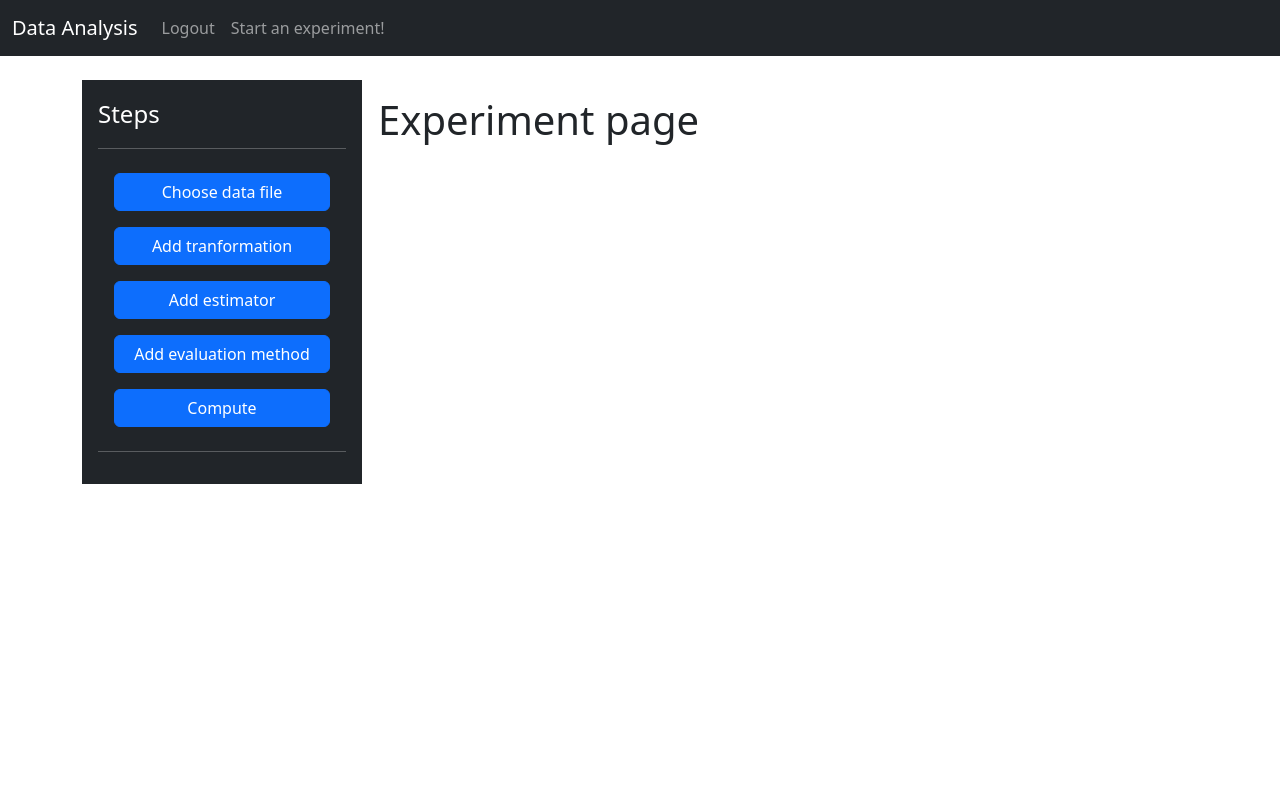
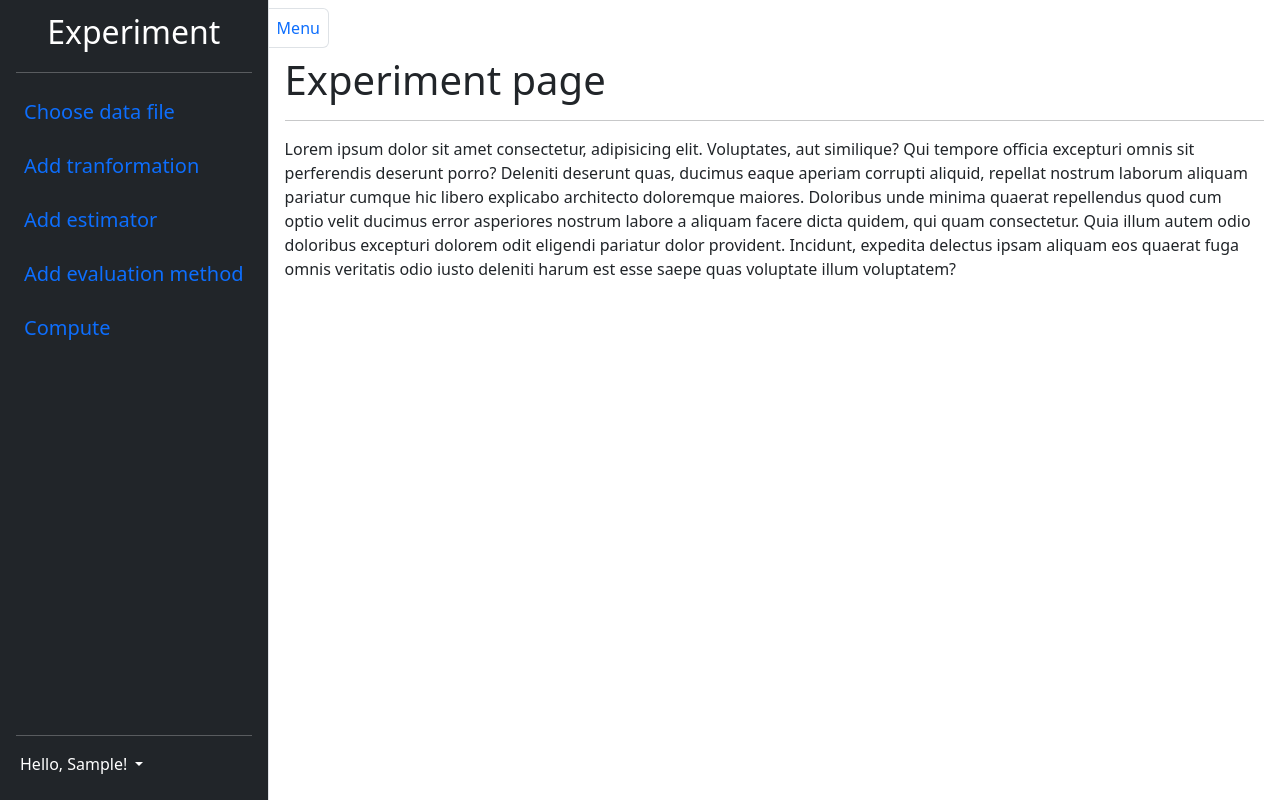
Before and after one commit to juliamrowka/thesis, a Django app: page /experiment/ in a window 1280 px wide. Run offline with Django 4.2, Linux system fonts and the light colour scheme; the visitor is signed in with stand-in values (Sample User, id 1); parts of the project's set-up code (start-up, migrations or seed data) failed here and were passed over.

Commit message:
Change sidebar

```diff
--- /dev/null
+++ b/web_app/experiment/templates/base2.html
@@ -0,0 +1,42 @@
+<!doctype html>
+<html lang="en">
+
+<head>
+    <meta charset="utf-8">
+    <meta name="viewport" content="width=device-width, initial-scale=1">
+    <title>Django CRM</title>
+    <link href="https://cdn.jsdelivr.net/npm/bootstrap@5.3.2/dist/css/bootstrap.min.css" rel="stylesheet"
+        integrity="sha384-T3c6CoIi6uLrA9TneNEoa7RxnatzjcDSCmG1MXxSR1GAsXEV/Dwwykc2MPK8M2HN" crossorigin="anonymous">
+</head>
+
+<body data-new-gr-c-s-check-loaded="14.1139.0" data-gr-ext-installed>
+    <div class="container-fluid">
+        <div class="row flex-nowrap">
+            <div class="col-auto px-0">
+                {% include 'sidebar.html' %}
+            </div>
+            <main class="col px-0 mt-3">
+                <a href="#" data-bs-target="#sidebar" data-bs-toggle="collapse"
+                    class="border border-start-0 rounded-end p-2 text-decoration-none">Menu</a>
+                <div class="col-md-6 offset-md-3">
+                    {% if messages %}
+                    {% for message in messages %}
+                    <div class="alert alert-warning alert-dismissible fade show" role="alert">
+                        {{ message }}
+                        <button type="button" class="btn-close" data-bs-dismiss="alert" aria-label="Close"></button>
+                    </div>
+                    {% endfor %}
+                    {% endif %}
+                </div>
+                {% block content %}
+                {% endblock %}
+            </main>
+        </div>
+    </div>
+
+    <script src="https://cdn.jsdelivr.net/npm/bootstrap@5.3.2/dist/js/bootstrap.bundle.min.js"
+        integrity="sha384-C6RzsynM9kWDrMNeT87bh95OGNyZPhcTNXj1NW7RuBCsyN/o0jlpcV8Qyq46cDfL"
+        crossorigin="anonymous"></script>
+</body>
+
+</html>
--- a/web_app/experiment/templates/experiment.html
+++ b/web_app/experiment/templates/experiment.html
@@ -1,10 +1,13 @@
-{% extends 'base.html' %}
+{% extends 'base2.html' %}
 
 {% block content %}
 
 
-<div class="d-flex">
-    <div class="d-flex flex-column flex-shrink-0 p-3 text-white bg-dark" style="width: 280px;">
+<div class="container-fluid p-3">
+    <h1>Experiment page</h1>
+    <hr>
+    <p>Lorem ipsum dolor sit amet consectetur, adipisicing elit. Voluptates, aut similique? Qui tempore officia excepturi omnis sit perferendis deserunt porro? Deleniti deserunt quas, ducimus eaque aperiam corrupti aliquid, repellat nostrum laborum aliquam pariatur cumque hic libero explicabo architecto doloremque maiores. Doloribus unde minima quaerat repellendus quod cum optio velit ducimus error asperiores nostrum labore a aliquam facere dicta quidem, qui quam consectetur. Quia illum autem odio doloribus excepturi dolorem odit eligendi pariatur dolor provident. Incidunt, expedita delectus ipsam aliquam eos quaerat fuga omnis veritatis odio iusto deleniti harum est esse saepe quas voluptate illum voluptatem?</p>
+    <!-- <div class="d-flex flex-column flex-shrink-0 p-3 text-white bg-dark" style="width: 280px;">
         <a href="{% url 'experiment' %}" class="d-flex justify-content-center align-items-center mb-3 mb-md-0 me-md-auto text-white text-decoration-none">
             <span class="fs-4">Steps</span>
         </a>
@@ -41,10 +44,11 @@
             </li>
         </ul>
         <hr>
+    </div> -->
+    <div class="d-flex flex-column flex-shrink-0 p-3">
+
     </div>
-    <div class="d-flex flex-column flex-shrink-0 p-3">
-        <h1>Experiment page</h1>
-    </div>
+
 </div>
 
 {% endblock %}
--- /dev/null
+++ b/web_app/experiment/templates/sidebar.html
@@ -0,0 +1,291 @@
+<!-- <div class="row text-center">
+    <div class="col-1">
+        <ul class="nav nav-pills flex-column">
+            <li class="nav-item">
+                <a class="nav-link" href="{% url 'experiment' %}" aria-current="page">Start experiment</a>
+            </li>
+            <li class="nav-item">
+                <a class="nav-link" href="{% url 'upload' %}" aria-current="true">Choose data file</a>
+            </li>
+            <li class="nav-item">
+                <a class="nav-link" href="#" aria-current="true">Link</a>
+            </li>
+        </ul>
+    </div>
+</div> -->
+
+<!-- <button class="btn btn-primary" type="button" data-bs-toggle="offcanvas" data-bs-target="#staticBackdrop" aria-controls="staticBackdrop">
+    Toggle static offcanvas
+  </button>
+
+  <div class="offcanvas offcanvas-start show" data-bs-backdrop="static" tabindex="-1" id="staticBackdrop" aria-labelledby="staticBackdropLabel">
+    <div class="offcanvas-header">
+      <h5 class="offcanvas-title" id="staticBackdropLabel">Offcanvas</h5>
+      <button type="button" class="btn-close" data-bs-dismiss="offcanvas" aria-label="Close"></button>
+    </div>
+    <div class="offcanvas-body">
+      <div>
+        I will not close if you click outside of me.
+      </div>
+    </div>
+  </div> -->
+
+<!-- <div class="container-fluid">
+    <div class="row flex-nowrap">
+        <div class="col-auto col-md-3 col-xl-2 px-sm-2 px-0 bg-dark">
+            <div class="d-flex flex-column align-items-center align-items-sm-start px-3 pt-2 text-white min-vh-100">
+                <a href="/" class="d-flex align-items-center pb-3 mb-md-0 me-md-auto text-white text-decoration-none">
+                    <span class="fs-5 d-none d-sm-inline">Menu</span>
+                </a>
+                <ul class="nav nav-pills flex-column mb-sm-auto mb-0 align-items-center align-items-sm-start" id="menu">
+                    <li class="nav-item">
+                        <a href="#" class="nav-link align-middle px-0">
+                            <i class="fs-4 bi-house"></i> <span class="ms-1 d-none d-sm-inline">Home</span>
+                        </a>
+                    </li>
+                    <li>
+                        <a href="#submenu1" data-bs-toggle="collapse" class="nav-link px-0 align-middle">
+                            <i class="fs-4 bi-speedometer2"></i> <span class="ms-1 d-none d-sm-inline">Dashboard</span> </a>
+                        <ul class="collapse show nav flex-column ms-1" id="submenu1" data-bs-parent="#menu">
+                            <li class="w-100">
+                                <a href="#" class="nav-link px-0"> <span class="d-none d-sm-inline">Item</span> 1 </a>
+                            </li>
+                            <li>
+                                <a href="#" class="nav-link px-0"> <span class="d-none d-sm-inline">Item</span> 2 </a>
+                            </li>
+                        </ul>
+                    </li>
+                    <li>
+                        <a href="#" class="nav-link px-0 align-middle">
+                            <i class="fs-4 bi-table"></i> <span class="ms-1 d-none d-sm-inline">Orders</span></a>
+                    </li>
+                    <li>
+                        <a href="#submenu2" data-bs-toggle="collapse" class="nav-link px-0 align-middle ">
+                            <i class="fs-4 bi-bootstrap"></i> <span class="ms-1 d-none d-sm-inline">Bootstrap</span></a>
+                        <ul class="collapse nav flex-column ms-1" id="submenu2" data-bs-parent="#menu">
+                            <li class="w-100">
+                                <a href="#" class="nav-link px-0"> <span class="d-none d-sm-inline">Item</span> 1</a>
+                            </li>
+                            <li>
+                                <a href="#" class="nav-link px-0"> <span class="d-none d-sm-inline">Item</span> 2</a>
+                            </li>
+                        </ul>
+                    </li>
+                    <li>
+                        <a href="#submenu3" data-bs-toggle="collapse" class="nav-link px-0 align-middle">
+                            <i class="fs-4 bi-grid"></i> <span class="ms-1 d-none d-sm-inline">Products</span> </a>
+                            <ul class="collapse nav flex-column ms-1" id="submenu3" data-bs-parent="#menu">
+                            <li class="w-100">
+                                <a href="#" class="nav-link px-0"> <span class="d-none d-sm-inline">Product</span> 1</a>
+                            </li>
+                            <li>
+                                <a href="#" class="nav-link px-0"> <span class="d-none d-sm-inline">Product</span> 2</a>
+                            </li>
+                            <li>
+                                <a href="#" class="nav-link px-0"> <span class="d-none d-sm-inline">Product</span> 3</a>
+                            </li>
+                            <li>
+                                <a href="#" class="nav-link px-0"> <span class="d-none d-sm-inline">Product</span> 4</a>
+                            </li>
+                        </ul>
+                    </li>
+                    <li>
+                        <a href="#" class="nav-link px-0 align-middle">
+                            <i class="fs-4 bi-people"></i> <span class="ms-1 d-none d-sm-inline">Customers</span> </a>
+                    </li>
+                </ul>
+                <hr>
+                <div class="dropdown pb-4">
+                    <a href="#" class="d-flex align-items-center text-white text-decoration-none dropdown-toggle" id="dropdownUser1" data-bs-toggle="dropdown" aria-expanded="false">
+                        <img src="https://github.com/mdo.png" alt="hugenerd" width="30" height="30" class="rounded-circle">
+                        <span class="d-none d-sm-inline mx-1">loser</span>
+                    </a>
+                    <ul class="dropdown-menu dropdown-menu-dark text-small shadow" aria-labelledby="dropdownUser1">
+                        <li><a class="dropdown-item" href="#">New project...</a></li>
+                        <li><a class="dropdown-item" href="#">Settings</a></li>
+                        <li><a class="dropdown-item" href="#">Profile</a></li>
+                        <li>
+                            <hr class="dropdown-divider">
+                        </li>
+                        <li><a class="dropdown-item" href="#">Sign out</a></li>
+                    </ul>
+                </div>
+            </div>
+        </div>
+        <div class="col py-3">
+            <h3>Left Sidebar with Submenus</h3>
+            <p class="lead">
+                An example 2-level sidebar with collasible menu items. The menu functions like an "accordion" where only a single
+                menu is be open at a time. While the sidebar itself is not toggle-able, it does responsively shrink in width on smaller screens.</p>
+            <ul class="list-unstyled">
+                <li><h5>Responsive</h5> shrinks in width, hides text labels and collapses to icons only on mobile</li>
+            </ul>
+        </div>
+    </div>
+</div> -->
+
+<div id="sidebar" class="collapse collapse-horizontal show border-end bg-dark">
+    <!-- <div id="sidebar-nav" class="list-group border-0 rounded-0 text-sm-start min-vh-100">
+        <a href="#" class="list-group-item border-end-0 d-inline-block text-truncate" data-bs-parent="#sidebar"><i
+                class="bi bi-bootstrap"></i> <span>Item</span> </a>
+        <a href="#" class="list-group-item border-end-0 d-inline-block text-truncate" data-bs-parent="#sidebar"><i
+                class="bi bi-film"></i> <span>Item</span></a>
+        <a href="#" class="list-group-item border-end-0 d-inline-block text-truncate" data-bs-parent="#sidebar"><i
+                class="bi bi-heart"></i> <span>Item</span></a>
+        <a href="#" class="list-group-item border-end-0 d-inline-block text-truncate" data-bs-parent="#sidebar"><i
+                class="bi bi-bricks"></i> <span>Item</span></a>
+        <a href="#" class="list-group-item border-end-0 d-inline-block text-truncate" data-bs-parent="#sidebar"><i
+                class="bi bi-clock"></i> <span>Item</span></a>
+        <a href="#" class="list-group-item border-end-0 d-inline-block text-truncate" data-bs-parent="#sidebar"><i
+                class="bi bi-archive"></i> <span>Item</span></a>
+        <a href="#" class="list-group-item border-end-0 d-inline-block text-truncate" data-bs-parent="#sidebar"><i
+                class="bi bi-gear"></i> <span>Item</span></a>
+        <a href="#" class="list-group-item border-end-0 d-inline-block text-truncate" data-bs-parent="#sidebar"><i
+                class="bi bi-calendar"></i> <span>Item</span></a>
+        <a href="#" class="list-group-item border-end-0 d-inline-block text-truncate" data-bs-parent="#sidebar"><i
+                class="bi bi-envelope"></i> <span>Item</span></a>
+    </div> -->
+
+    <div id="sidebar-nav"
+        class="nav d-flex flex-column border-0 rounded-0 text-sm-start min-vh-100 px-3 pt-2 text-white" style="width: max-content">
+
+        <a href="{% url 'experiment' %}" class="navbar-brand text-center"><span class="fs-2 d-none d-sm-inline">Experiment</span></a>
+        <hr>
+
+        <div class="d-flex flex-column flex-fill">
+            <a class="nav-link fs-5 p-2 mb-2" data-bs-parent="#sidebar" href="{% url 'upload' %}">Choose data file</a>
+            <a class="nav-link fs-5 p-2 mb-2" data-bs-parent="#sidebar" href="#">Add tranformation</a>
+            <a class="nav-link fs-5 p-2 mb-2" data-bs-parent="#sidebar" href="#">Add estimator</a>
+            <a class="nav-link fs-5 p-2 mb-2" data-bs-parent="#sidebar" href="#">Add evaluation method</a>
+            <a class="nav-link fs-5 p-2 mb-2" data-bs-parent="#sidebar" href="#">Compute</a>
+        </div>
+        <hr>
+        <div class="dropdown pb-4">
+            <a href="#" class="d-flex align-items-center text-white text-decoration-none dropdown-toggle"
+                data-bs-toggle="dropdown" aria-expanded="false">
+                <span class="d-none d-sm-inline mx-1">Hello, {{user.first_name}}!</span>
+            </a>
+            <ul class="dropdown-menu dropdown-menu-dark text-small shadow">
+                <li><a class="dropdown-item" href="#">New project...</a></li>
+                <li><a class="dropdown-item" href="#">Settings</a></li>
+                <li><a class="dropdown-item" href="#">Profile</a></li>
+                <li>
+                    <hr class="dropdown-divider">
+                </li>
+                <li><a class="dropdown-item" href="{% url 'logout' %}">Log out</a></li>
+            </ul>
+        </div>
+    </div>
+</div>
+
+
+<!-- <div class="container-fluid p-0 d-flex h-100">
+    <div id="bdSidebar" class="d-flex flex-column
+					flex-shrink-0
+					p-3 bg-success
+					text-white offcanvas-md offcanvas-start">
+        <a href="#" class="navbar-brand">
+        </a>
+        <hr>
+        <ul class="mynav nav nav-pills flex-column mb-auto">
+            <li class="nav-item mb-1">
+                <a href="#">
+                    <i class="fa-regular fa-user"></i>
+                    Profile
+                </a>
+            </li>
+
+            <li class="nav-item mb-1">
+                <a href="#">
+                    <i class="fa-regular fa-bookmark"></i>
+                    Saved Articles
+                    <span class="notification-badge">5</span>
+                </a>
+            </li>
+            <li class="nav-item mb-1">
+                <a href="#">
+                    <i class="fa-regular fa-newspaper"></i>
+                    Articles
+                </a>
+            </li>
+            <li class="nav-item mb-1">
+                <a href="#">
+                    <i class="fa-solid fa-archway"></i>
+                    Institutions
+                </a>
+            </li>
+            <li class="nav-item mb-1">
+                <a href="#">
+                    <i class="fa-solid fa-graduation-cap"></i>
+                    Organizations
+                </a>
+            </li>
+
+            <li class="sidebar-item nav-item mb-1">
+                <a href="#" class="sidebar-link collapsed" data-bs-toggle="collapse" data-bs-target="#settings"
+                    aria-expanded="false" aria-controls="settings">
+                    <i class="fas fa-cog pe-2"></i>
+                    <span class="topic">Settings </span>
+                </a>
+                <ul id="settings" class="sidebar-dropdown list-unstyled collapse" data-bs-parent="#sidebar">
+                    <li class="sidebar-item">
+                        <a href="#" class="sidebar-link">
+                            <i class="fas fa-sign-in-alt pe-2"></i>
+                            <span class="topic"> Login</span>
+                        </a>
+                    </li>
+                    <li class="sidebar-item">
+                        <a href="#" class="sidebar-link">
+                            <i class="fas fa-user-plus pe-2"></i>
+                            <span class="topic">Register</span>
+                        </a>
+                    </li>
+                    <li class="sidebar-item">
+                        <a href="#" class="sidebar-link">
+                            <i class="fas fa-sign-out-alt pe-2"></i>
+                            <span class="topic">Log Out</span>
+                        </a>
+                    </li>
+                </ul>
+            </li>
+        </ul>
+        <hr>
+        <div class="d-flex">
+
+            <i class="fa-solid fa-book me-2"></i>
+            <span>
+                <h6 class="mt-1 mb-0">
+                    Geeks for Geeks Learning Portal
+                </h6>
+            </span>
+        </div>
+    </div>
+
+    <div class="bg-light flex-fill">
+        <div class="p-2 d-md-none d-flex text-white bg-success">
+            <a href="#" class="text-white" data-bs-toggle="offcanvas" data-bs-target="#bdSidebar">
+                <i class="fa-solid fa-bars"></i>
+            </a>
+            <span class="ms-3">GFG Portal</span>
+        </div>
+        <div class="p-4">
+            <nav style="--bs-breadcrumb-divider:'>';font-size:14px">
+                <ol class="breadcrumb">
+                    <li class="breadcrumb-item">
+                        <i class="fa-solid fa-house"></i>
+                    </li>
+                    <li class="breadcrumb-item">Learning Content</li>
+                    <li class="breadcrumb-item">Next Page</li>
+                </ol>
+            </nav>
+
+            <hr>
+            <div class="row">
+                <div class="col">
+                    <p>Page content goes here</p>
+                </div>
+            </div>
+        </div>
+
+    </div>
+</div> -->
--- a/web_app/experiment/templates/upload.html
+++ b/web_app/experiment/templates/upload.html
@@ -1,9 +1,9 @@
-{% extends 'base.html' %}
+{% extends 'base2.html' %}
 
 {% block content %}
 
 <div class="d-flex">
-  <div class="d-flex flex-column flex-shrink-0 p-3 text-white bg-dark" style="width: 280px;">
+  <!-- <div class="d-flex flex-column flex-shrink-0 p-3 text-white bg-dark" style="width: 280px;">
     <a href="{% url 'experiment' %}"
       class="d-flex justify-content-center align-items-center mb-3 mb-md-0 me-md-auto text-white text-decoration-none">
       <span class="fs-4">Steps</span>
@@ -41,7 +41,7 @@
       </li>
     </ul>
     <hr>
-  </div>
+  </div> -->
   <div class="d-flex flex-column flex-shrink-0 p-3">
     <h1>Upload File</h1>
     <br />
--- a/web_app/experiment/views.py
+++ b/web_app/experiment/views.py
@@ -4,43 +4,42 @@ from django.contrib.auth.decorators import login_required
 from django.contrib import messages
 from .forms import DocumentForm
 from .models import Document
+import io
 import openpyxl
 import pandas as pd
 # import joblib
-
 # Create your views here.
 
 def model_form_upload(request):
+    """
+    show upload form and when the file is uploaded preview this file
+    """
     if request.user.is_authenticated:
+        excel_data = list()
         if request.method == 'POST':
             form = DocumentForm(request.POST, request.FILES)
             filename = "documents/user_" + str(request.user.id) + "/" + str(request.FILES['document'])
-            # messages.success(request, filename)
             files = Document.objects.filter(document = filename, user = request.user)
-            # messages.success(request, files.count())
             if form.is_valid() and files.count() == 0:
                 newdoc = Document(document = request.FILES['document'], description = request.POST['description'])
                 newdoc.user = request.user
                 newdoc.save()
                 messages.success(request, "You have successfully uploaded file!")
-                return redirect('upload')
+                excel_file = request.FILES['document']
+                print(excel_file)
+                wb = openpyxl.load_workbook(excel_file)
+                worksheet = wb.active
+                print(worksheet)
+                # iterating over the rows and
+                # getting value from each cell in row
+                for row in worksheet.iter_rows():
+                    row_data = list()
+                    for cell in row:
+                        row_data.append(str(cell.value))
+                    excel_data.append(row_data)
+                # return redirect('upload')
             elif files.count() > 0:
                 messages.success(request, "A file with that name already exists.")
-            excel_file = request.FILES['document']
-            # print(excel_file)
-            # data = pd.read_excel(io=excel_file)
-            # print(data)
-            wb = openpyxl.load_workbook(excel_file)
-            worksheet = wb.active
-            print(worksheet)
-            excel_data = list()
-            # iterating over the rows and
-            # getting value from each cell in row
-            for row in worksheet.iter_rows():
-                row_data = list()
-                for cell in row:
-                    row_data.append(str(cell.value))
-                excel_data.append(row_data)
         else:
             form = DocumentForm()
             # return render(request, 'upload.html', {'form': form})
@@ -49,6 +48,33 @@ def model_form_upload(request):
     else:
         messages.success(request, "You need to log in first")
         return redirect('home')
+
+# def preview_file(request):
+#     if request.user.is_authenticated:
+#         excel_data = list()
+#         print(excel_file)
+#         if request.FILE:
+#             excel_file = request.FILES['document']
+#             # print(excel_file)
+#             # data = pd.read_excel(io=excel_file)
+#             # print(data)
+#             wb = openpyxl.load_workbook(excel_file)
+#             worksheet = wb.active
+#             print(worksheet)
+#             # iterating over the rows and
+#             # getting value from each cell in row
+#             for row in worksheet.iter_rows():
+#                 row_data = list()
+#                 for cell in row:
+#                     row_data.append(str(cell.value))
+#                 excel_data.append(row_data)
+#             return render(request, 'upload.html', {'excel_data': excel_data})
+#         else:
+#             messages.success(request, "no file uploaded")
+#             return redirect('upload')
+#     else:
+#         messages.success(request, "You need to log in first")
+#         return redirect('home')
 
 # def model_form_upload(request):
 #     # if request.user is not None:
@@ -82,6 +108,7 @@ def model_form_upload(request):
 
 def experiment(request):
       if request.user.is_authenticated:
+        user_name = request.user.first_name
         return render(request, 'experiment.html', {})
       else:
         messages.success(request, "You need to log in first")
```
